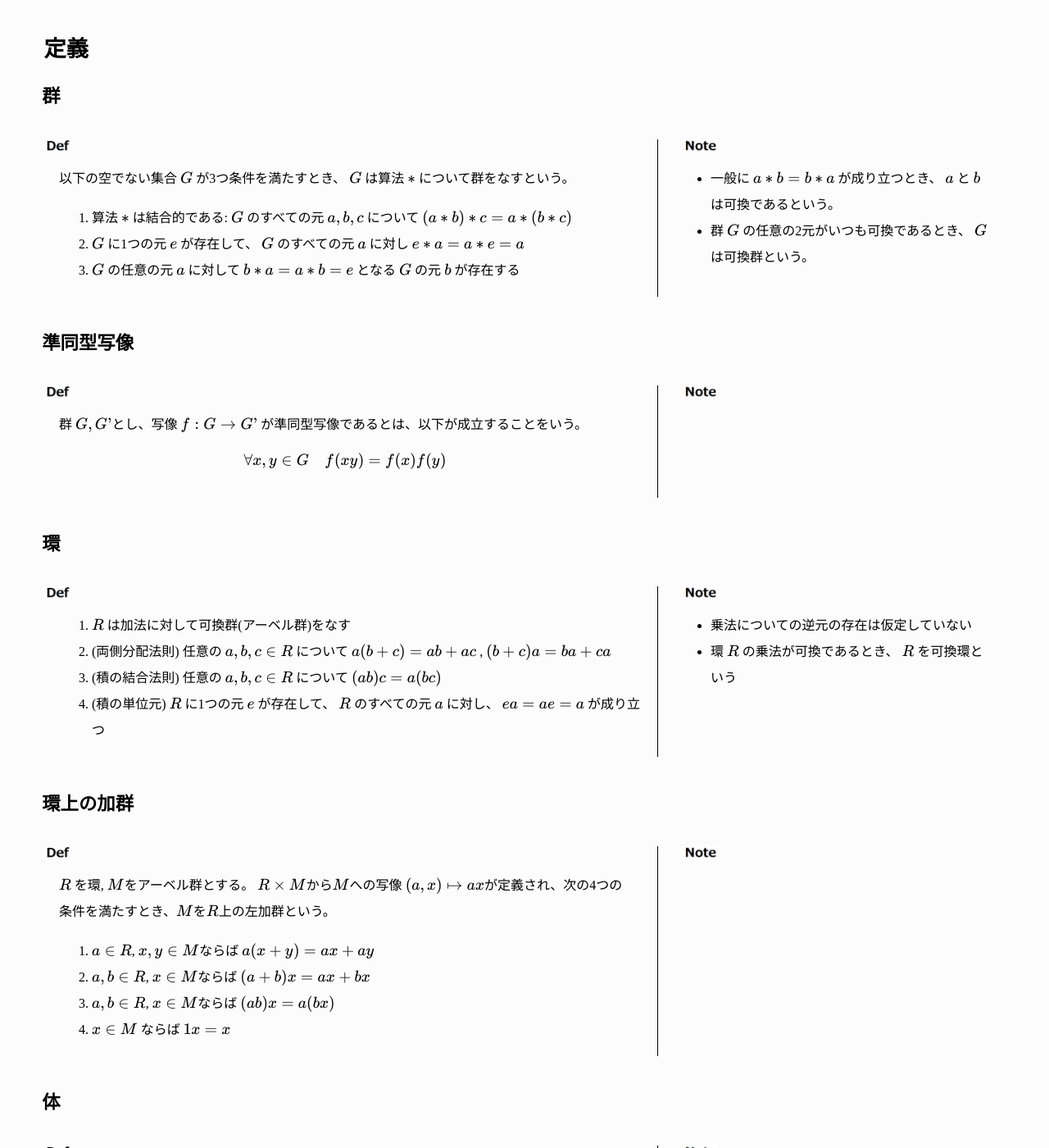
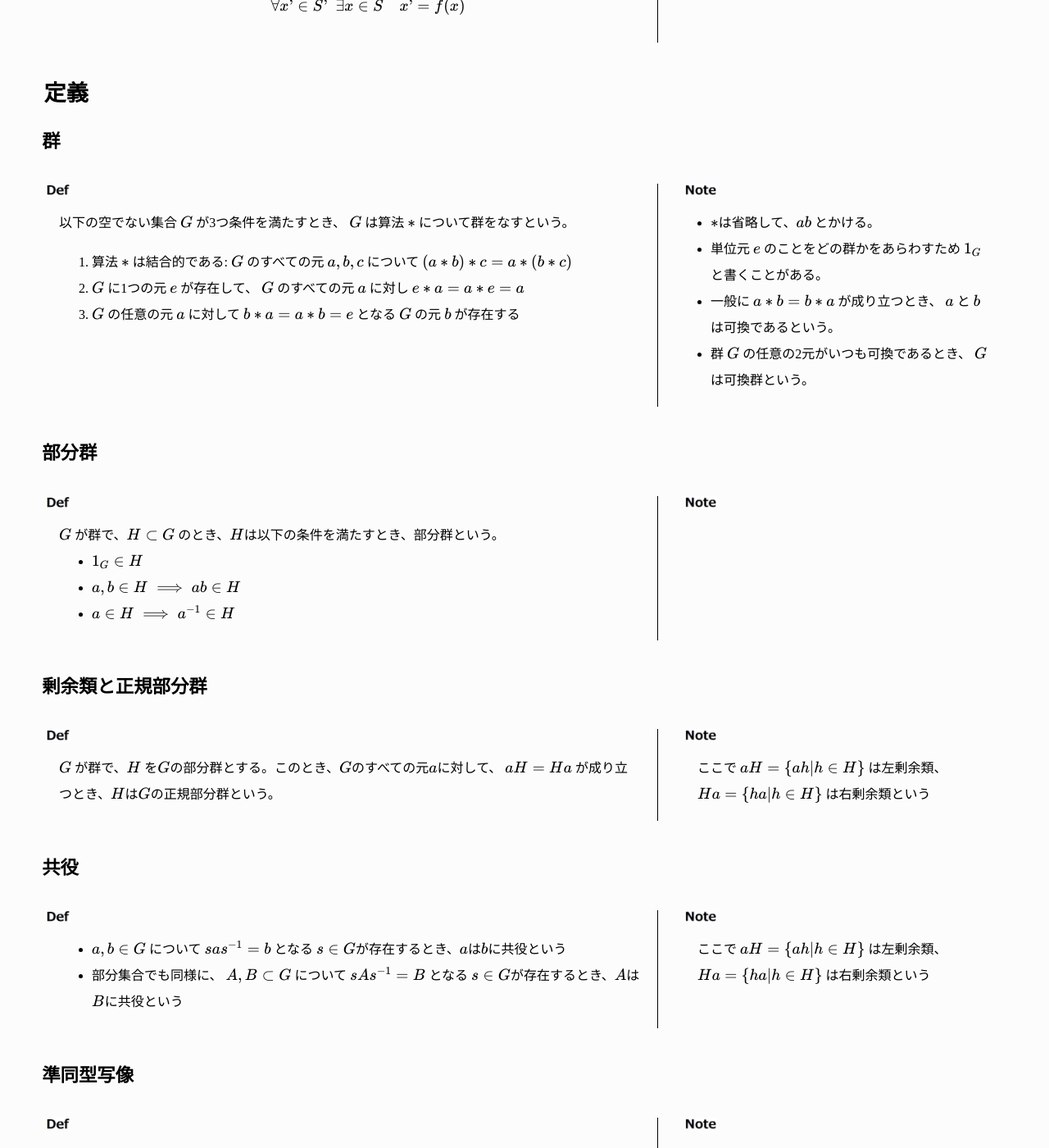
Before and after one commit to f6o/f6o.github.io, a Jekyll site: the page built from algebra.md, in a window 1280 px wide and 1400 px high, scrolled down 707 px. Shown: the whole window at 82% size. Built offline with Jekyll 4.4.1, drawn with Linux system fonts in a browser that asks for light colours; nearby versions of some CDN libraries; our own code applies the rules of GitHub Pages for plain Markdown files; some of the changed text lies outside the part shown.

Commit message:
update algebra.md

```diff
--- a/algebra.md
+++ b/algebra.md
@@ -35,7 +37,6 @@ $f: S \rightarrow S'$ とする
 
 ## 定義
 
-
 ### 群
 
 <div class="twocolumn">
@@ -49,9 +50,58 @@ $f: S \rightarrow S'$ とする
 </div>
 
 <div class="note">
+* $\*$は省略して、$ab$ とかける。
+* 単位元 $e$ のことをどの群かをあらわすため $1_G$ と書くことがある。
 * 一般に $a\*b=b\*a$ が成り立つとき、 $a$ と $b$ は可換であるという。
 * 群 $G$ の任意の2元がいつも可換であるとき、 $G$ は可換群という。
 </div>
+</div>
+
+### 部分群
+
+<div class="twocolumn">
+
+<div class="def">
+$G$ が群で、$H \subset G$ のとき、$H$は以下の条件を満たすとき、部分群という。
+
+* $1_G \in H$
+* $a,b \in H \implies ab \in H$
+* $a \in H \implies a^{-1} \in H$
+</div>
+
+<div class="note">
+</div>
+
+</div>
+
+### 剰余類と正規部分群
+
+<div class="twocolumn">
+
+<div class="def">
+$G$ が群で、$H$ を$G$の部分群とする。このとき、$G$のすべての元$a$に対して、
+$aH=Ha$ が成り立つとき、$H$は$G$の正規部分群という。
+</div>
+
+<div class="note">
+ここで $aH = \\{ah|h \in H\\}$ は左剰余類、 $Ha = \\{ha|h \in H\\}$ は右剰余類という
+</div>
+
+</div>
+
+### 共役
+
+<div class="twocolumn">
+
+<div class="def">
+* $a,b \in G$ について $sas^{-1} = b$ となる $s \in G$が存在するとき、$a$は$b$に共役という
+* 部分集合でも同様に、 $A,B \subset G$ について $sAs^{-1} = B$ となる $s \in G$が存在するとき、$A$は$B$に共役という
+</div>
+
+<div class="note">
+ここで $aH = \\{ah|h \in H\\}$ は左剰余類、 $Ha = \\{ha|h \in H\\}$ は右剰余類という
+</div>
+
 </div>
 
 ### 準同型写像
@@ -192,7 +242,13 @@ $xyN \subseteq xNyN$ がいえる。
 ## 講義動画
 
 * [基礎数学からの展開A](https://ocw.kyoto-u.ac.jp/course/67/?video_id=819)
+  群の表現論が講義の中心テーマ
 * [代数学Ⅱ](https://ocw.kyoto-u.ac.jp/course/66/?video_id=800)
+
+## etc
+
+* [KaTeX Supported Functions](https://katex.org/docs/supported.html#overlap-and-spacing)
+  KaTeXはこのページでつかっている数式レンダリング
 
 ## for fun
 
```
Also changed, not shown: other parts of algebra.md (+2 -0 lines).
